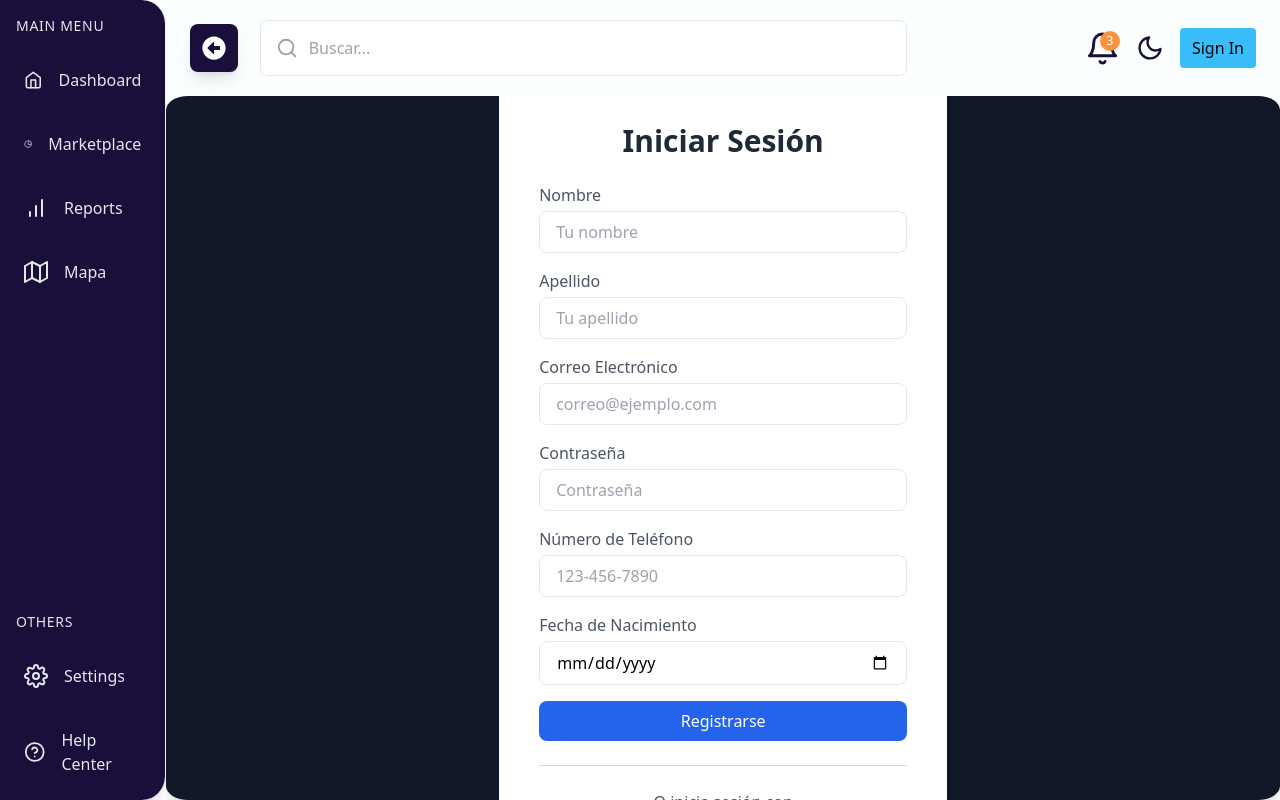
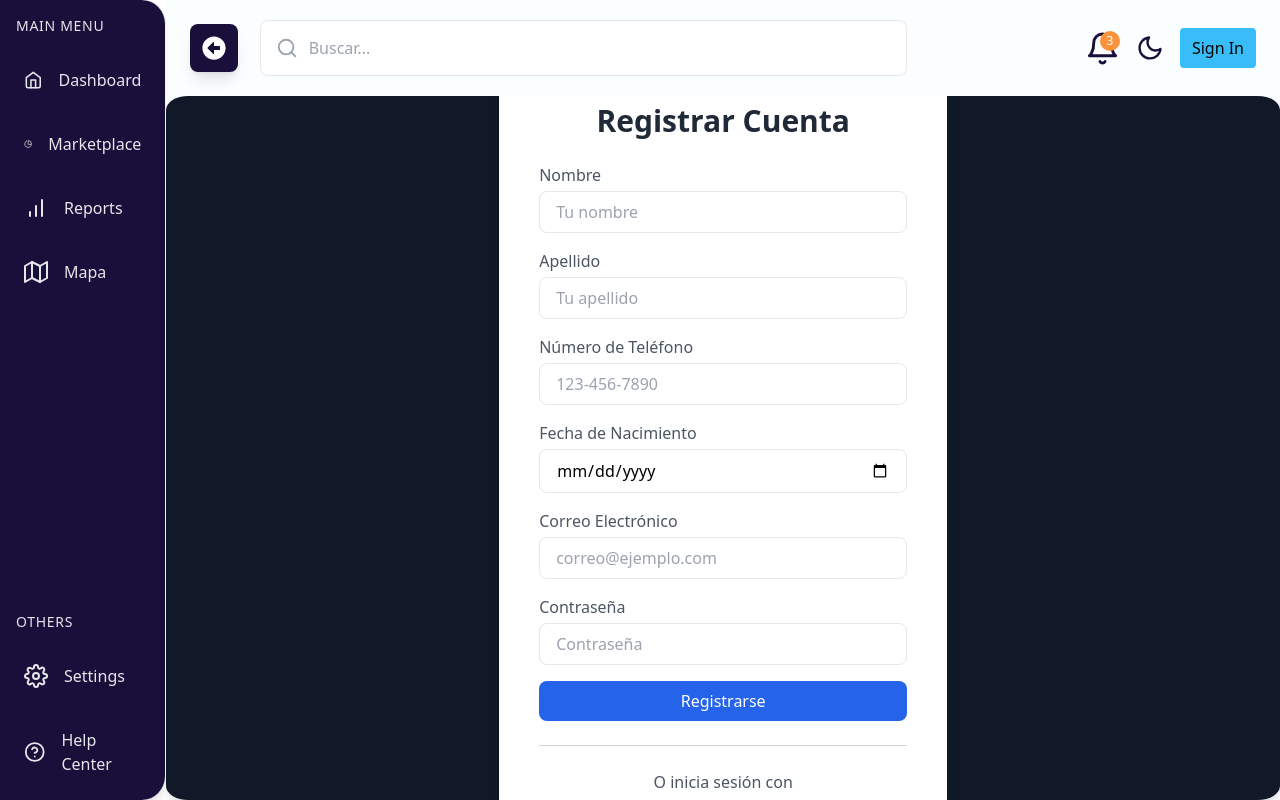
Before and after one commit to AgendamePlatform/buscaFacil.platform.SV, a Next.js app: page /login in a window 1280 px wide. Built offline with nearby package versions, Linux system fonts and the light colour scheme; no server answers.

Commit message:
aqui ya creo a un usairo y me puedo registrar

```diff
--- a/src/app/login/page.tsx
+++ b/src/app/login/page.tsx
@@ -7,6 +7,7 @@ import { useEffect, useState } from 'react';
 export default function LoginPage() {
     const { data: session, status } = useSession();
     const router = useRouter();
+    const [isRegistering, setIsRegistering] = useState(true); // Estado para alternar entre registro e inicio de sesión
     const [formData, setFormData] = useState({
         firstName: '',
         lastName: '',
@@ -18,32 +19,33 @@ export default function LoginPage() {
     const [error, setError] = useState('');
     const [success, setSuccess] = useState('');
 
-    // Redirigimos si el usuario ya está autenticado
+    // Redirigir si el usuario ya está autenticado
     useEffect(() => {
         if (status === 'authenticated') {
             router.push('/'); // Redirigir a la página principal
         }
     }, [status, router]);
 
-    // Si el usuario está autenticándose, mostramos un mensaje de carga
+    // Mostrar mensaje de carga si el usuario se está autenticando
     if (status === 'loading') {
         return <div className="text-white text-center mt-5">Cargando...</div>;
     }
 
-    // Maneja los cambios en los campos del formulario
+    // Manejar cambios en los campos del formulario
     const handleChange = (e: React.ChangeEvent<HTMLInputElement>) => {
         const { name, value } = e.target;
         setFormData({ ...formData, [name]: value });
     };
 
-    // Maneja el envío del formulario
+    // Manejar el envío del formulario
     const handleSubmit = async (e: React.FormEvent) => {
         e.preventDefault();
-        setError(''); // Limpiar errores previos
-        setSuccess(''); // Limpiar mensajes previos
+        setError('');
+        setSuccess('');
 
         try {
-            // Enviar los datos al backend para registrar al usuario
+            if (isRegistering) {
+                // Registrar usuario
                 const response = await fetch('http://localhost:4000/auth/register', {
                     method: 'POST',
                     headers: {
@@ -58,24 +60,47 @@ export default function LoginPage() {
                     throw new Error(data.message || 'Error al registrar el usuario');
                 }
                 setSuccess('Usuario registrado con éxito. Ahora puedes iniciar sesión.');
-            alert("usuario creado" + data)
+            } else {
+                // Iniciar sesión
+                const response = await fetch('http://localhost:4000/auth/login', {
+                    method: 'POST',
+                    headers: {
+                        'Content-Type': 'application/json',
+                    },
+                    body: JSON.stringify({ email: formData.email, password: formData.password }),
+                });
+
+                const data = await response.json();
+
+                if (!response.ok) {
+                    throw new Error(data.message || 'Error al iniciar sesión');
+                }
+
+                setSuccess('Inicio de sesión exitoso.');
+                // Aquí puedes manejar el token JWT, por ejemplo, guardarlo en localStorage
+                console.log('Token JWT:', data.token);
+                router.push('/'); // Redirigir a la página principal después de iniciar sesión
+            }
         } catch (error) {
-            // setError();
-            alert("usuario no creado " + error)
+            alert(error)
         }
     };
 
     return (
         <div className="flex items-center justify-center h-screen bg-gray-900">
             <div className="bg-white p-10 rounded-lg shadow-lg max-w-md w-full">
-                <h1 className="text-3xl font-semibold mb-6 text-gray-800 text-center">Iniciar Sesión</h1>
+                <h1 className="text-3xl font-semibold mb-6 text-gray-800 text-center">
+                    {isRegistering ? 'Registrar Cuenta' : 'Iniciar Sesión'}
+                </h1>
 
                 {/* Mensajes de éxito y error */}
                 {error && <p className="text-red-500 mb-4">{error}</p>}
                 {success && <p className="text-green-500 mb-4">{success}</p>}
 
-                {/* Formulario de registro manual */}
+                {/* Formulario */}
                 <form onSubmit={handleSubmit} className="space-y-4">
+                    {isRegistering && (
+                        <>
                             <div>
                                 <label htmlFor="firstName" className="block text-left text-gray-600 mb-1">Nombre</label>
                                 <input
@@ -99,32 +124,6 @@ export default function LoginPage() {
                                     onChange={handleChange}
                                     className="w-full px-4 py-2 border rounded-lg focus:outline-none focus:ring-2 focus:ring-blue-500"
                                     placeholder="Tu apellido"
-                            required
-                        />
-                    </div>
-                    <div>
-                        <label htmlFor="email" className="block text-left text-gray-600 mb-1">Correo Electrónico</label>
-                        <input
-                            type="email"
-                            id="email"
-                            name="email"
-                            value={formData.email}
-                            onChange={handleChange}
-                            className="w-full px-4 py-2 border rounded-lg focus:outline-none focus:ring-2 focus:ring-blue-500"
-                            placeholder="correo@ejemplo.com"
-                            required
-                        />
-                    </div>
-                    <div>
-                        <label htmlFor="password" className="block text-left text-gray-600 mb-1">Contraseña</label>
-                        <input
-                            type="password"
-                            id="password"
-                            name="password"
-                            value={formData.password}
-                            onChange={handleChange}
-                            className="w-full px-4 py-2 border rounded-lg focus:outline-none focus:ring-2 focus:ring-blue-500"
-                            placeholder="Contraseña"
                                     required
                                 />
                             </div>
@@ -153,11 +152,39 @@ export default function LoginPage() {
                                     required
                                 />
                             </div>
+                        </>
+                    )}
+                    <div>
+                        <label htmlFor="email" className="block text-left text-gray-600 mb-1">Correo Electrónico</label>
+                        <input
+                            type="email"
+                            id="email"
+                            name="email"
+                            value={formData.email}
+                            onChange={handleChange}
+                            className="w-full px-4 py-2 border rounded-lg focus:outline-none focus:ring-2 focus:ring-blue-500"
+                            placeholder="correo@ejemplo.com"
+                            required
+                        />
+                    </div>
+                    <div>
+                        <label htmlFor="password" className="block text-left text-gray-600 mb-1">Contraseña</label>
+                        <input
+                            type="password"
+                            id="password"
+                            name="password"
+                            value={formData.password}
+                            onChange={handleChange}
+                            className="w-full px-4 py-2 border rounded-lg focus:outline-none focus:ring-2 focus:ring-blue-500"
+                            placeholder="Contraseña"
+                            required
+                        />
+                    </div>
                     <button
                         type="submit"
                         className="w-full bg-blue-600 text-white py-2 rounded-lg hover:bg-blue-700 transition"
                     >
-                        Registrarse
+                        {isRegistering ? 'Registrarse' : 'Iniciar Sesión'}
                     </button>
                 </form>
 
@@ -169,6 +196,12 @@ export default function LoginPage() {
                     >
                         Iniciar sesión con Google
                     </button>
+                    <button
+                        onClick={() => setIsRegistering(!isRegistering)}
+                        className="text-blue-500 mt-4"
+                    >
+                        {isRegistering ? '¿Ya tienes una cuenta? Inicia sesión' : '¿No tienes una cuenta? Regístrate'}
+                    </button>
                 </div>
             </div>
         </div>
```
Lines whose indentation alone changed are shown as unchanged.
